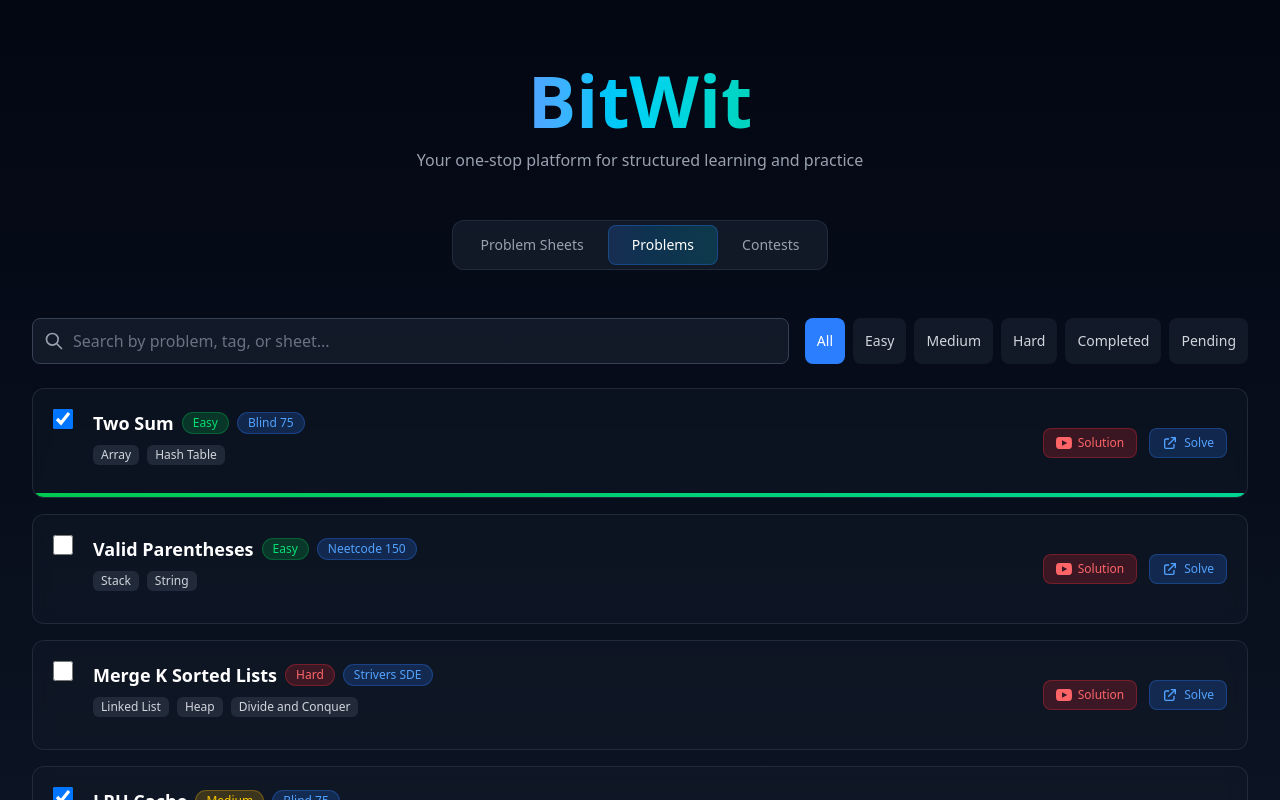
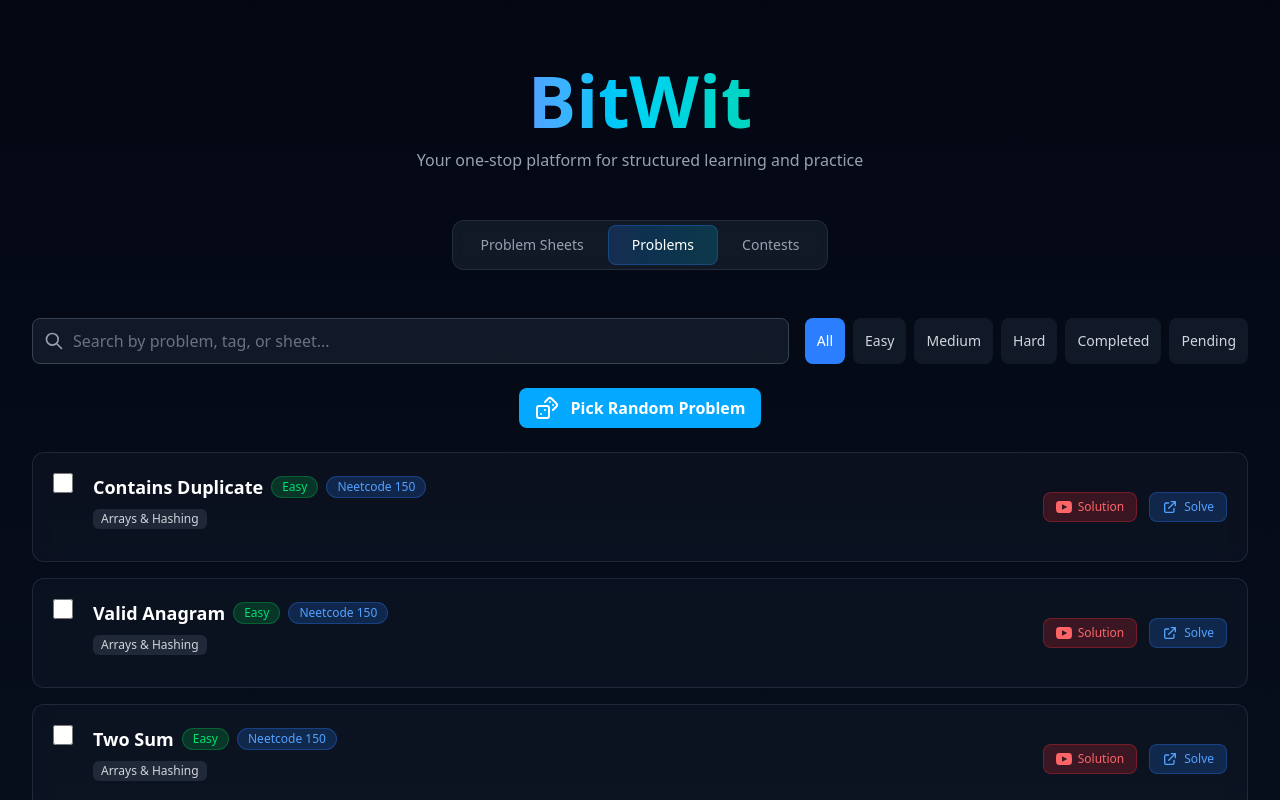
Before and after one commit to foolcodes/BitWit, a React (Vite) app in the folder frontend/: page /problems-contests in a window 1280 px wide. Both pictures are taken after a click on the button "Problems". Shown: the top 800 px of the page. Built offline with nearby package versions, Linux system fonts and the light colour scheme.

Commit message:
tried putting neetcode 150 data set, now onto the next one

```diff
--- a/frontend/package.json
+++ b/frontend/package.json
@@ -28,6 +28,7 @@
     "tailwindcss": "^4.0.15",
     "three": "^0.174.0",
     "tw-animate-css": "^1.2.4",
+    "uuid": "^11.1.0",
     "zustand": "^5.0.3"
   },
   "devDependencies": {
--- a/frontend/src/ProblemsList.jsx
+++ b/frontend/src/ProblemsList.jsx
@@ -1,9 +1,14 @@
 import React, { useState } from "react";
 import { motion } from "framer-motion";
+import { Dices, ExternalLink, RefreshCcw, X } from "lucide-react";
 
-const ProblemsList = ({ problems }) => {
+const ProblemsList = ({ problems, toggleCheckBox }) => {
   const [searchTerm, setSearchTerm] = useState("");
   const [activeFilter, setActiveFilter] = useState("all");
+  const [currentPage, setCurrentPage] = useState(1);
+  const [randomProblem, setRandomProblem] = useState(null);
+  const [showRandomProblem, setShowRandomProblem] = useState(false);
+  const problemsPerPage = 10;
 
   const filteredProblems = problems.filter((problem) => {
     const matchesSearch =
@@ -23,15 +28,37 @@
     );
   });
 
+  // Random problem picker
+  const pickRandomProblem = () => {
+    if (filteredProblems.length === 0) return;
+
+    const randomIndex = Math.floor(Math.random() * filteredProblems.length);
+    setRandomProblem(filteredProblems[randomIndex]);
+    setShowRandomProblem(true);
+  };
+
+  const closeRandomProblem = () => {
+    setShowRandomProblem(false);
+  };
+
   // Handle checkbox toggle
   const toggleCompletion = (id) => {
-    // In a real app, you would update your state management here
-    console.log(`Toggled completion for problem ${id}`);
+    toggleCheckBox(id);
   };
+
+  // Pagination
+  const totalPages = Math.ceil(filteredProblems.length / problemsPerPage);
+  const paginatedProblems = filteredProblems.slice(
+    (currentPage - 1) * problemsPerPage,
+    currentPage * problemsPerPage
+  );
+
+  const nextPage = () =>
+    setCurrentPage((prev) => Math.min(prev + 1, totalPages));
+  const prevPage = () => setCurrentPage((prev) => Math.max(prev - 1, 1));
 
   return (
     <div className="space-y-6">
-      {/* Search and filter controls */}
       <div className="flex flex-col sm:flex-row space-y-4 sm:space-y-0 sm:space-x-4 mb-6">
         <div className="relative flex-1">
           <div className="absolute inset-y-0 left-0 pl-3 flex items-center pointer-events-none">
@@ -78,9 +105,142 @@
         </div>
       </div>
 
+      {/* Random problem picker button */}
+      <div className="flex justify-center">
+        <button
+          onClick={pickRandomProblem}
+          disabled={filteredProblems.length === 0}
+          className={`px-4 py-2 rounded-lg font-semibold text-white flex items-center ${
+            filteredProblems.length === 0
+              ? "bg-gray-700 cursor-not-allowed"
+              : "bg-[#05a8ff] hover:bg-[#0c6da1] transition-colors duration-200"
+          }`}
+        >
+          <span className="pr-3">
+            <Dices />
+          </span>
+          Pick Random Problem
+        </button>
+      </div>
+
+      {/* Random problem modal */}
+      {showRandomProblem && randomProblem && (
+        <motion.div
+          initial={{ opacity: 0 }}
+          animate={{ opacity: 1 }}
+          className="fixed inset-0 bg-black/70 flex items-center justify-center z-50 p-4"
+        >
+          <motion.div
+            initial={{ scale: 0.9, opacity: 0 }}
+            animate={{ scale: 1, opacity: 1 }}
+            className="bg-gray-800 rounded-xl border border-gray-700 p-6 w-full max-w-xl"
+          >
+            <div className="flex justify-between items-start mb-4">
+              <h2 className="text-xl font-bold text-white">Random Problem</h2>
+              <button
+                onClick={closeRandomProblem}
+                className="text-gray-400 hover:text-white"
+              >
+                <X />
+              </button>
+            </div>
+
+            <div className="mb-4">
+              <div className="flex items-center gap-2 mb-2">
+                <h3 className="text-lg font-semibold text-white">
+                  {randomProblem.title}
+                </h3>
+                <div
+                  className={`inline-flex px-2.5 py-0.5 text-xs rounded-full ${
+                    randomProblem.difficulty === "Easy"
+                      ? "bg-green-500/20 text-green-400 border border-green-500/30"
+                      : randomProblem.difficulty === "Medium"
+                        ? "bg-yellow-500/20 text-yellow-400 border border-yellow-500/30"
+                        : "bg-red-500/20 text-red-400 border border-red-500/30"
+                  }`}
+                >
+                  {randomProblem.difficulty}
+                </div>
+                <div className="inline-flex px-2.5 py-0.5 text-xs rounded-full bg-blue-500/20 text-blue-400 border border-blue-500/30">
+                  {randomProblem.sheet}
+                </div>
+              </div>
+
+              <div className="flex flex-wrap gap-2 mb-4">
+                {randomProblem.tags.map((tag) => (
+                  <span
+                    key={tag}
+                    className="inline-flex px-2 py-0.5 text-xs rounded-md bg-gray-700/50 text-gray-300"
+                  >
+                    {tag}
+                  </span>
+                ))}
+              </div>
+
+              <div className="flex flex-col sm:flex-row sm:space-x-4 space-y-2 sm:space-y-0">
+                <div className="flex items-center">
+                  <input
+                    type="checkbox"
+                    checked={randomProblem.completed}
+                    onChange={() => toggleCompletion(randomProblem.id)}
+                    className="h-5 w-5 text-blue-500 border-gray-600 rounded-md focus:ring-blue-500 focus:ring-opacity-25"
+                  />
+                  <span className="ml-2 text-gray-300">
+                    {randomProblem.completed ? "Completed" : "Not completed"}
+                  </span>
+                </div>
+              </div>
+            </div>
+
+            <div className="flex space-x-4">
+              <a
+                href={randomProblem.youtubeLink}
+                target="_blank"
+                rel="noopener noreferrer"
+                className="flex-1 flex justify-center items-center px-4 py-2 rounded-lg bg-red-500/20 text-red-400 border border-red-500/30 hover:bg-red-500/30 transition-colors duration-200"
+              >
+                <svg
+                  xmlns="http://www.w3.org/2000/svg"
+                  className="h-5 w-5 mr-2"
+                  viewBox="0 0 24 24"
+                  fill="currentColor"
+                >
+                  <path d="M19.615 3.184c-3.604-.246-11.631-.245-15.23 0-3.897.266-4.356 2.62-4.385 8.816.029 6.185.484 8.549 4.385 8.816 3.6.245 11.626.246 15.23 0 3.897-.266 4.356-2.62 4.385-8.816-.029-6.185-.484-8.549-4.385-8.816zm-10.615 12.816v-8l8 3.993-8 4.007z" />
+                </svg>
+                <span>Watch Solution</span>
+              </a>
+
+              <a
+                href={randomProblem.link}
+                target="_blank"
+                rel="noopener noreferrer"
+                className="flex-1 flex justify-center items-center px-4 py-2 rounded-lg bg-blue-500/20 text-blue-400 border border-blue-500/30 hover:bg-blue-500/30 transition-colors duration-200"
+              >
+                <span className="pr-2">
+                  <ExternalLink size={19} />
+                </span>
+                <span>Solve Problem</span>
+              </a>
+            </div>
+
+            <div className="mt-6 flex justify-center">
+              <button
+                onClick={pickRandomProblem}
+                className="px-4 py-2 rounded-lg text-white bg-purple-600 hover:bg-purple-700 transition-colors duration-200 flex items-center"
+              >
+                <span className="pr-2">
+                  <RefreshCcw size={17} />
+                </span>
+                Pick Another Random Problem
+              </button>
+            </div>
+          </motion.div>
+        </motion.div>
+      )}
+
       {/* Problems list */}
       <div className="space-y-4">
-        {filteredProblems.length === 0 ? (
+        {paginatedProblems.length === 0 ? (
           <div className="text-center py-8">
             <svg
               xmlns="http://www.w3.org/2000/svg"
@@ -101,7 +261,7 @@
             </p>
           </div>
         ) : (
-          filteredProblems.map((problem, idx) => (
+          paginatedProblems.map((problem, idx) => (
             <motion.div
               key={problem.id}
               initial={{ opacity: 0, y: 10 }}
@@ -210,26 +370,35 @@
         )}
       </div>
 
-      {/* Pagination (simplified) */}
-      {filteredProblems.length > 0 && (
-        <div className="flex justify-center mt-8">
-          <nav className="flex items-center space-x-2">
-            <button className="px-3 py-1 rounded-md bg-gray-800 text-gray-400 hover:bg-gray-700">
-              Previous
-            </button>
-            <button className="px-3 py-1 rounded-md bg-blue-500 text-white">
-              1
-            </button>
-            <button className="px-3 py-1 rounded-md bg-gray-800 text-gray-400 hover:bg-gray-700">
-              2
-            </button>
-            <button className="px-3 py-1 rounded-md bg-gray-800 text-gray-400 hover:bg-gray-700">
-              3
-            </button>
-            <button className="px-3 py-1 rounded-md bg-gray-800 text-gray-400 hover:bg-gray-700">
-              Next
-            </button>
-          </nav>
+      {totalPages > 1 && (
+        <div className="flex justify-center mt-6 space-x-4">
+          <button
+            onClick={prevPage}
+            disabled={currentPage === 1}
+            className={`px-4 py-2 rounded-lg text-white ${
+              currentPage === 1
+                ? "bg-gray-700 cursor-not-allowed"
+                : "bg-blue-500 hover:bg-blue-600"
+            }`}
+          >
+            Previous
+          </button>
+
+          <span className="text-gray-300">
+            Page {currentPage} of {totalPages}
+          </span>
+
+          <button
+            onClick={nextPage}
+            disabled={currentPage === totalPages}
+            className={`px-4 py-2 rounded-lg text-white ${
+              currentPage === totalPages
+                ? "bg-gray-700 cursor-not-allowed"
+                : "bg-blue-500 hover:bg-blue-600"
+            }`}
+          >
+            Next
+          </button>
         </div>
       )}
     </div>
--- a/frontend/src/TabInterface.jsx
+++ b/frontend/src/TabInterface.jsx
@@ -1,10 +1,13 @@
-import React, { useState } from "react";
+import React, { useEffect, useState } from "react";
 import { motion, AnimatePresence } from "framer-motion";
 import ProblemsList from "./ProblemsList";
 import SheetsCard from "./SheetsCard";
+import { neetcode150 } from "./stores/neetcodeProblemsList";
+import { v4 as uuid } from "uuid";
 
 const TabsContainer = () => {
   const [activeTab, setActiveTab] = useState("sheets");
+  const [problems, setProblems] = useState([]);
 
   const sheets = [
     {
@@ -100,58 +103,82 @@
     },
   ];
 
-  const problems = [
-    {
-      id: "p1",
-      title: "Two Sum",
-      difficulty: "Easy",
-      tags: ["Array", "Hash Table"],
-      sheet: "Blind 75",
-      completed: true,
-      link: "https://leetcode.com/problems/two-sum/",
-      youtubeLink: "https://youtube.com/watch?v=KLlXCFG5TnA",
-    },
-    {
-      id: "p2",
-      title: "Valid Parentheses",
-      difficulty: "Easy",
-      tags: ["Stack", "String"],
+  // const problems = [
+  //   {
+  //     id: "p1",
+  //     title: "Two Sum",
+  //     difficulty: "Easy",
+  //     tags: ["Array", "Hash Table"],
+  //     sheet: "Blind 75",
+  //     completed: true,
+  //     link: "https://leetcode.com/problems/two-sum/",
+  //     youtubeLink: "https://youtube.com/watch?v=KLlXCFG5TnA",
+  //   },
+  //   {
+  //     id: "p2",
+  //     title: "Valid Parentheses",
+  //     difficulty: "Easy",
+  //     tags: ["Stack", "String"],
+  //     sheet: "Neetcode 150",
+  //     completed: false,
+  //     link: "https://leetcode.com/problems/valid-parentheses/",
+  //     youtubeLink: "https://youtube.com/watch?v=WTzjTskDFMg",
+  //   },
+  //   {
+  //     id: "p3",
+  //     title: "Merge K Sorted Lists",
+  //     difficulty: "Hard",
+  //     tags: ["Linked List", "Heap", "Divide and Conquer"],
+  //     sheet: "Strivers SDE",
+  //     completed: false,
+  //     link: "https://leetcode.com/problems/merge-k-sorted-lists/",
+  //     youtubeLink: "https://youtube.com/watch?v=q5a5OiGbT6Q",
+  //   },
+  //   {
+  //     id: "p4",
+  //     title: "LRU Cache",
+  //     difficulty: "Medium",
+  //     tags: ["Hash Table", "Linked List", "Design"],
+  //     sheet: "Blind 75",
+  //     completed: true,
+  //     link: "https://leetcode.com/problems/lru-cache/",
+  //     youtubeLink: "https://youtube.com/watch?v=7ABFKPK2hD4",
+  //   },
+  //   {
+  //     id: "p5",
+  //     title: "Climbing Stairs",
+  //     difficulty: "Easy",
+  //     tags: ["Dynamic Programming"],
+  //     sheet: "Neetcode 150",
+  //     completed: false,
+  //     link: "https://leetcode.com/problems/climbing-stairs/",
+  //     youtubeLink: "https://youtube.com/watch?v=Y0lT9Fck7qI",
+  //   },
+  // ];
+
+  const toggleCheckBox = (id) => {
+    setProblems((prevProblems) =>
+      prevProblems.map((item) =>
+        item.id === id ? { ...item, completed: !item.completed } : item
+      )
+    );
+  };
+
+  useEffect(() => {
+    const neetcode150Problems = neetcode150();
+    const formattedData = neetcode150Problems.map((item) => ({
+      id: uuid(),
+      title: item.problem,
+      difficulty: item.difficulty,
+      tags: [item.pattern],
       sheet: "Neetcode 150",
       completed: false,
-      link: "https://leetcode.com/problems/valid-parentheses/",
-      youtubeLink: "https://youtube.com/watch?v=WTzjTskDFMg",
-    },
-    {
-      id: "p3",
-      title: "Merge K Sorted Lists",
-      difficulty: "Hard",
-      tags: ["Linked List", "Heap", "Divide and Conquer"],
-      sheet: "Strivers SDE",
-      completed: false,
-      link: "https://leetcode.com/problems/merge-k-sorted-lists/",
-      youtubeLink: "https://youtube.com/watch?v=q5a5OiGbT6Q",
-    },
-    {
-      id: "p4",
-      title: "LRU Cache",
-      difficulty: "Medium",
-      tags: ["Hash Table", "Linked List", "Design"],
-      sheet: "Blind 75",
-      completed: true,
-      link: "https://leetcode.com/problems/lru-cache/",
-      youtubeLink: "https://youtube.com/watch?v=7ABFKPK2hD4",
-    },
-    {
-      id: "p5",
-      title: "Climbing Stairs",
-      difficulty: "Easy",
-      tags: ["Dynamic Programming"],
-      sheet: "Neetcode 150",
-      completed: false,
-      link: "https://leetcode.com/problems/climbing-stairs/",
-      youtubeLink: "https://youtube.com/watch?v=Y0lT9Fck7qI",
-    },
-  ];
+      link: "https://leetcode.com/problems/" + item.link,
+      youtubeLink: "https://www.youtube.com/watch?v=" + item.video,
+    }));
+
+    setProblems((prevState) => [...prevState, ...formattedData]);
+  }, []);
 
   return (
     <div className="min-h-screen bg-gradient-to-b from-gray-950 to-gray-900 py-16 px-4 sm:px-6 lg:px-8">
@@ -251,7 +278,10 @@
               exit={{ opacity: 0, y: -10 }}
               transition={{ duration: 0.3 }}
             >
-              <ProblemsList problems={problems} />
+              <ProblemsList
+                problems={problems}
+                toggleCheckBox={toggleCheckBox}
+              />
             </motion.div>
           )}
 
```
Also changed, not shown: 1 other file (tests, documents, lock files or other folders).
